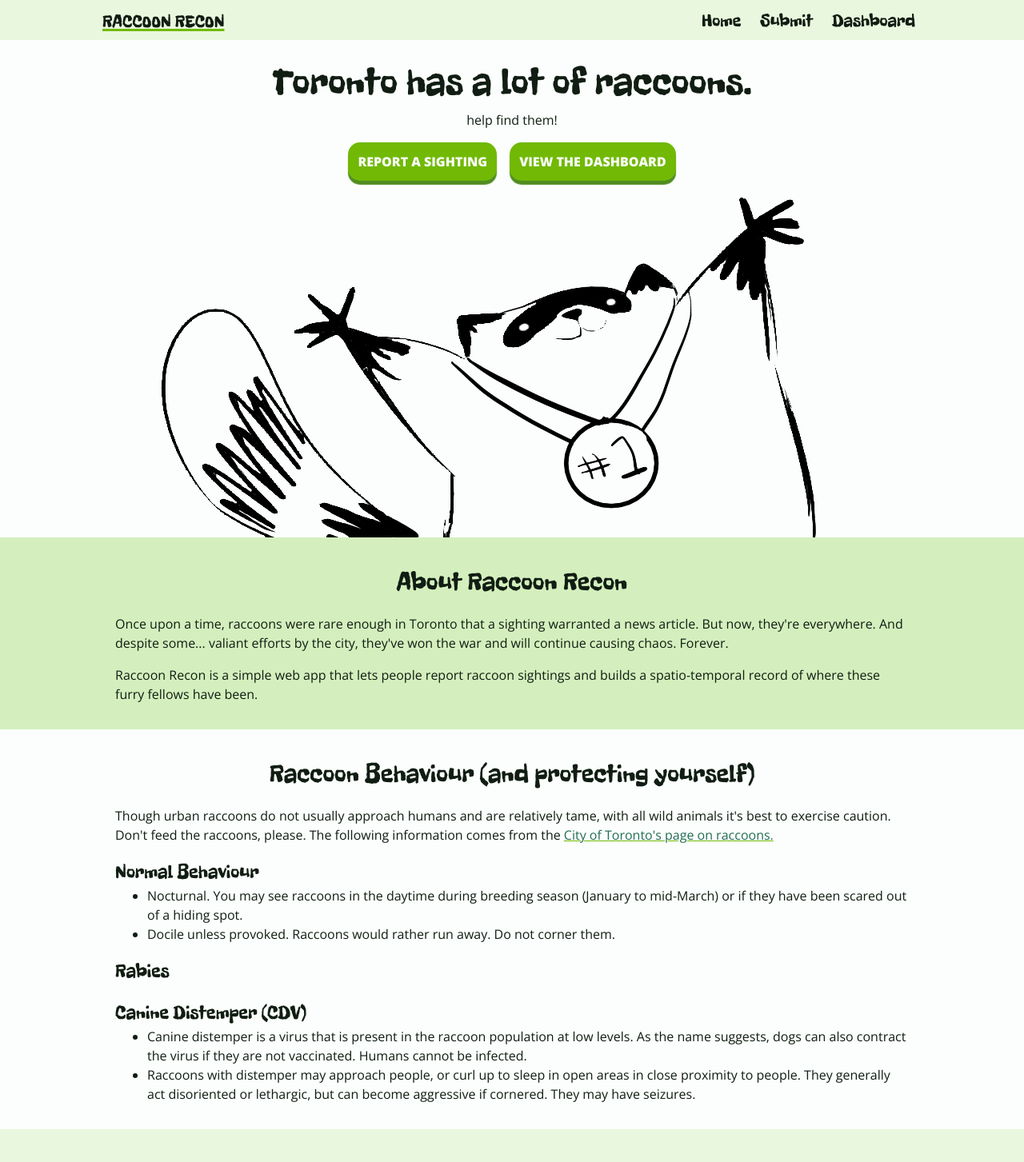
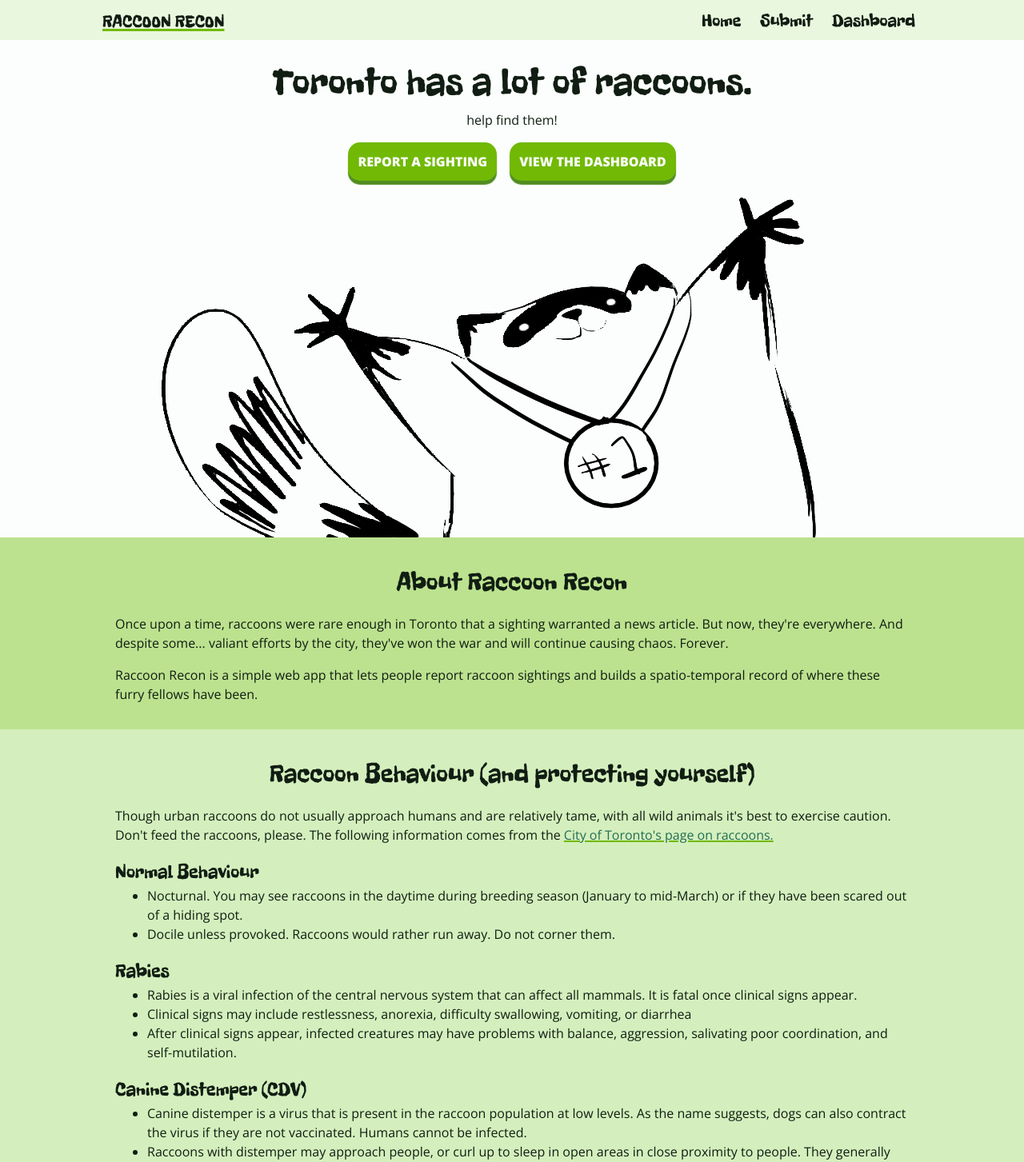
Before and after one commit to krakenattacken/raccoon-recon, a React (Vite) app: page / in a window 1280 px wide. Shown: the top 1453 px of the page at 80% size. Built offline with nearby package versions, Linux system fonts and the light colour scheme; some icons are missing.

Commit message:
changed colours and other styling

```diff
--- a/src/App.jsx
+++ b/src/App.jsx
@@ -4,7 +4,7 @@ import Navbar from './components/header/Navbar';
 import Footer from './components/footer/Footer';
 import Home from './components/home/Home';
 import Dashboard from './components/dashboard/Dashboard'
-import SubmissionForm from './components/submissions/SubmissionForm/SubmissionsForm';
+import SubmissionForm from './components/submissions/submission-form/SubmissionsForm';
 import 'leaflet/dist/leaflet.css';
 
 function App() {
--- a/src/components/header/navbar.scss
+++ b/src/components/header/navbar.scss
@@ -84,6 +84,7 @@ $header-height: 50px;
       width: auto;
       padding: 1rem;
       background-color: $colour-primary-100;
+      border-bottom-left-radius: 15px;
     }
 
     .mainNav.open {
--- a/src/components/home/Home.jsx
+++ b/src/components/home/Home.jsx
@@ -21,7 +21,7 @@ function Home() {
                 </div>
                 <img className="heroImage" src="images/landing_hero.png"/>
             </section>
-            <section className="sectionContainer about">
+            <section className="sectionContainer about bg-green-300">
                 <div className="wrapper">
                     <h2 className="sectionTitle">About Raccoon Recon</h2>
                     <p>
@@ -35,7 +35,7 @@ function Home() {
                     </p>
                 </div>
             </section>
-            <section className="sectionContainer">
+            <section className="sectionContainer bg-green-200">
                 <div className="wrapper">
                     <h2 className="sectionTitle">Raccoon Behaviour (and protecting yourself)</h2>
                     <p>
@@ -52,6 +52,15 @@ function Home() {
                         </li>
                     </ul>
                     <h3>Rabies</h3>
+                    <ul>
+                        <li>Rabies is a viral infection of the central nervous system that can affect all mammals. It is fatal once
+                            clinical signs appear.
+                        </li>
+                        <li>Clinical signs may include restlessness, anorexia, difficulty swallowing, vomiting, or diarrhea</li>
+                        <li>After clinical signs appear, infected creatures may have problems with balance, aggression, salivating
+                            poor coordination, and self-mutilation.
+                        </li>
+                    </ul>
                     <h3>Canine Distemper (CDV)</h3>
                     <ul>
                         <li>Canine distemper is a virus that is present in the raccoon population at low levels. As the name suggests,
@@ -59,11 +68,15 @@ function Home() {
                         </li>
                         <li>Raccoons with distemper may approach people, or curl up to sleep in open areas in close proximity to people.
                             They generally act disoriented or lethargic, but can become aggressive if cornered. They may have seizures.
+                            Symptoms of CDV appear similar to rabies. Exercise caution.
                         </li>
                     </ul>
+                    <p>
+                        Please seek immediate medical attention if you are bitten or scratched by a raccoon (or any wild animal).
+                    </p>
                 </div>
             </section>
-            <section className="sectionContainer issue">
+            <section className="sectionContainer issue bg-green-100">
                 <div className="wrapper">
                     <h2 className="sectionTitle">Got an issue?</h2>
                     <p>If it's a bug, report it on the <a href="https://www.github.com/krakenattacken/raccoon-recon/issues" target="_blank" rel="noopener noreferrer">Github page</a>.</p>
--- a/src/components/home/home.scss
+++ b/src/components/home/home.scss
@@ -1,10 +1,13 @@
 @import '../../styles/variables.scss';
-
 
 .home {
     display: flex;
     flex-direction: column;
     justify-content: center;
+
+    a:hover {
+        color: $colour-primary-500;
+    }
  }
 
 .hero {
@@ -14,7 +17,7 @@
     align-items: center;
     text-align: center;
     width: 100%;
-    margin-top: 1rem;
+    padding-top: 1rem;
 
     .heroImage {
         height: auto;
@@ -41,10 +44,14 @@
     }
 }
 
-.about {
+.bg-green-100 {
+    background-color: $colour-primary-100;
+}
+
+.bg-green-200 {
+    background-color: $colour-primary-200;
+}
+
+.bg-green-300 {
     background-color: $colour-primary-300;
 }
-
-.issue {
-    background-color: $colour-primary-100;
-}
--- a/src/index.scss
+++ b/src/index.scss
@@ -72,7 +72,7 @@ p, li {
 
 a {
   color: $colour-primary-900;
-  text-decoration: solid underline $colour-primary-500;
+  text-decoration: 2px solid underline $colour-primary-500;
 }
 
 button {
@@ -84,6 +84,7 @@ button {
   cursor: pointer;
   transition: all 200ms cubic-bezier(.23, 1, 0.32, 1);
   border: none;
+  font-size: 16px;
   font-weight: 800;
 }
 
--- a/src/styles/variables.scss
+++ b/src/styles/variables.scss
@@ -1,6 +1,7 @@
 $colour-primary-100: #E9F7DE;
-$colour-primary-300: #D4EFBD;
-$colour-primary-500: hsl(84 95% 37.3%);
+$colour-primary-200: #D4EFBD;
+$colour-primary-300: #BCE28F;
+$colour-primary-500: #71b905;
 $colour-primary-700: hsl(93, 62%, 34%);
 $colour-primary-900: hsl(159, 53%, 28%);
 
```
Also changed, not shown: src/components/submissions/submission-form/SubmissionsForm.jsx (renamed from src/components/submissions/SubmissionForm/SubmissionsForm.jsx), src/components/submissions/submission-form/submissions-form.scss (renamed from src/components/submissions/SubmissionForm/submissions-form.scss).
